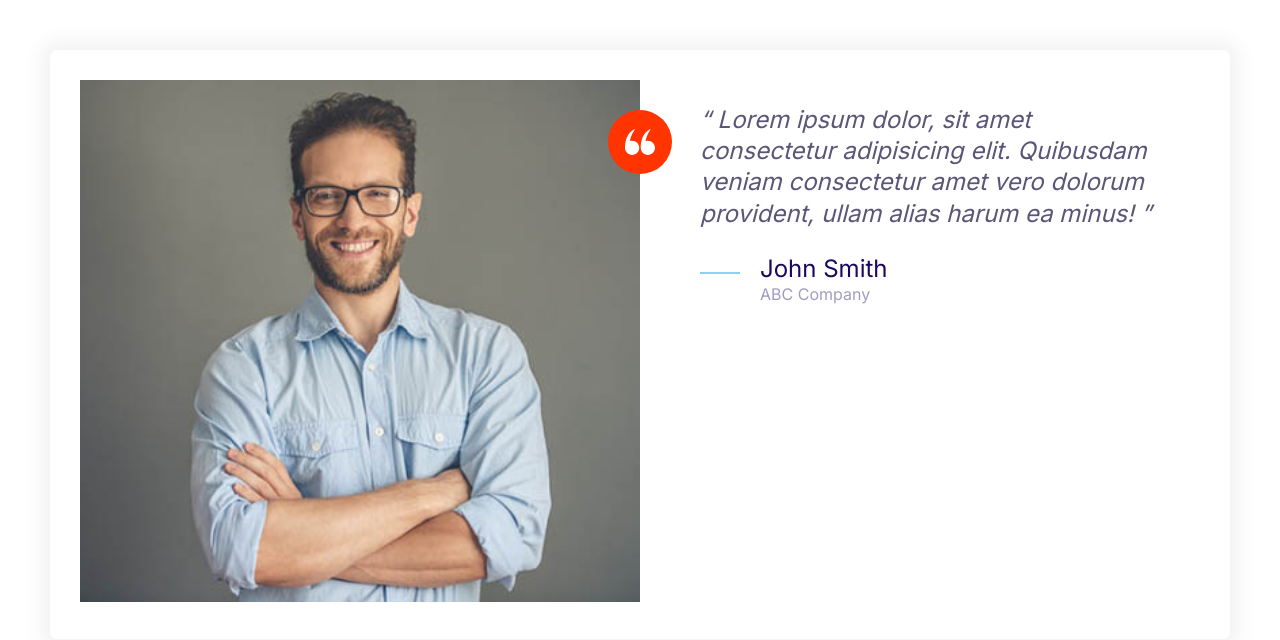
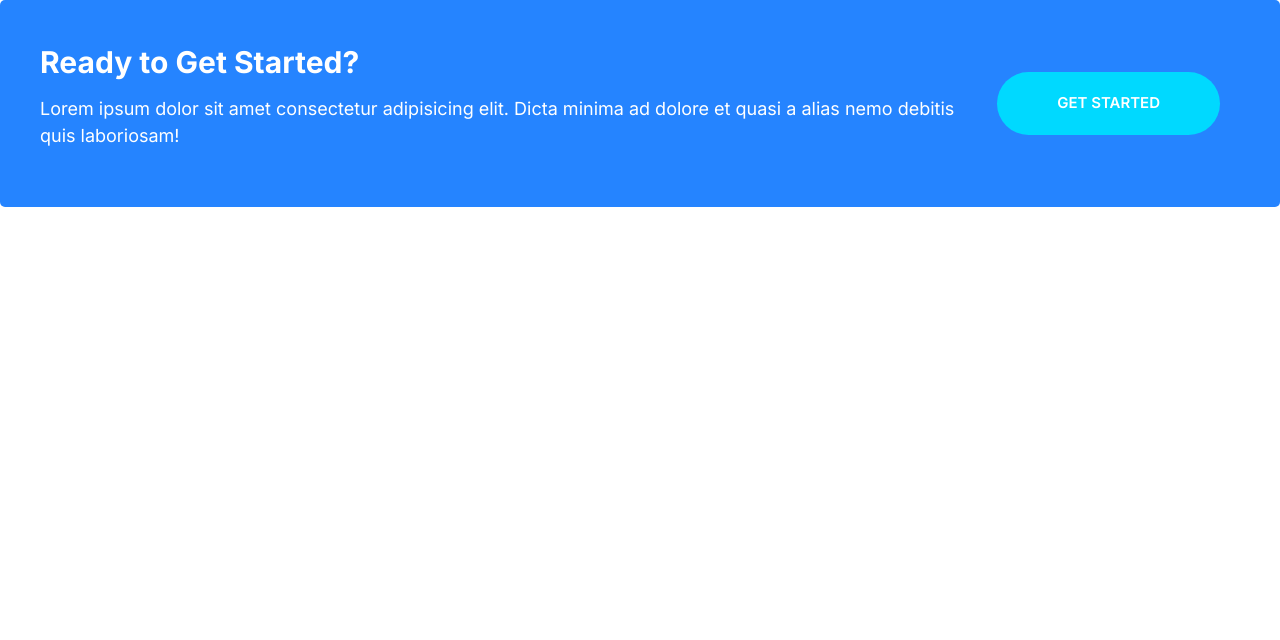
Before and after one commit to KIsmoilov/Moshify, a plain HTML site: page index.html in a window 1280 px wide. Drawn offline with Linux system fonts and the light colour scheme.

Commit message:
Build the callouts components

```diff
--- a/css/styles.css
+++ b/css/styles.css
@@ -246,6 +246,12 @@ a {
   background: var(--color-headings);
   color: #fff;
 }
+
+.btn--stretched {
+  padding-left: 6rem;
+  padding-right: 6rem;
+}
+
 .btn--block {
   width: 100%;
   display: inline-block;
@@ -492,3 +498,44 @@ a {
     margin-left: 6rem;
   }
 }
+
+/* Callouts */
+.callout {
+  padding: 4rem;
+  border-radius: 5px;
+}
+
+.callout--primary {
+  background: var(--color-primary);
+  color: #fff;
+}
+
+.callout__heading {
+  color: #fff;
+  margin-top: 0;
+  font-size: 3rem;
+}
+
+.callout .btn {
+  justify-self: center;
+  align-self: center;
+}
+
+.callout__content {
+  text-align: center;
+}
+
+@media screen and (min-width: 768px) {
+  .callout .grid--1x2 {
+    grid-template-columns: 1fr auto;
+  }
+
+  .callout__content {
+    text-align: left;
+  }
+
+  .callout .btn {
+    justify-self: start;
+    margin: 0 2rem;
+  }
+}
--- a/index.html
+++ b/index.html
@@ -14,37 +14,17 @@
     <link rel="stylesheet" href="css/normalize.css" />
     <link rel="stylesheet" href="css/styles.css" />
   </head>
-  <body style="padding: 5rem">
-    <div class="card testimonial">
+  <body>
+    <div class="callout callout--primary">
       <div class="grid grid--1x2">
-        <div class="testimonial__image">
-          <img src="images/testimonial.jpg" alt="A happy, smiling customer" />
-          <span class="icon-container icon-container--accent">
-            <svg class="icon icon--white icon--small">
-              <use xlink:href="images/sprite.svg#quotes"></use>
-            </svg>
-          </span>
+        <div class="callout__content">
+          <h2 class="callout__heading">Ready to Get Started?</h2>
+          <p>
+            Lorem ipsum dolor sit amet consectetur adipisicing elit. Dicta
+            minima ad dolore et quasi a alias nemo debitis quis laboriosam!
+          </p>
         </div>
-        <blockquote class="quote">
-          <p class="quote__text">
-            Lorem ipsum dolor, sit amet consectetur adipisicing elit. Quibusdam
-            veniam consectetur amet vero dolorum provident, ullam alias harum ea
-            minus!
-          </p>
-          <footer>
-            <div class="media">
-              <div class="media__image">
-                <svg class="icon icon--primary quote__line">
-                  <use xlink:href="images/sprite.svg#line"></use>
-                </svg>
-              </div>
-              <div class="media__body">
-                <h3 class="media__title quote__author">John Smith</h3>
-                <p class="quote__organization">ABC Company</p>
-              </div>
-            </div>
-          </footer>
-        </blockquote>
+        <a href="#" class="btn btn--secondary btn--stretched">Get Started</a>
       </div>
     </div>
   </body>
```
Also changed, not shown: components/callouts.html (added, +12 -0 lines).
